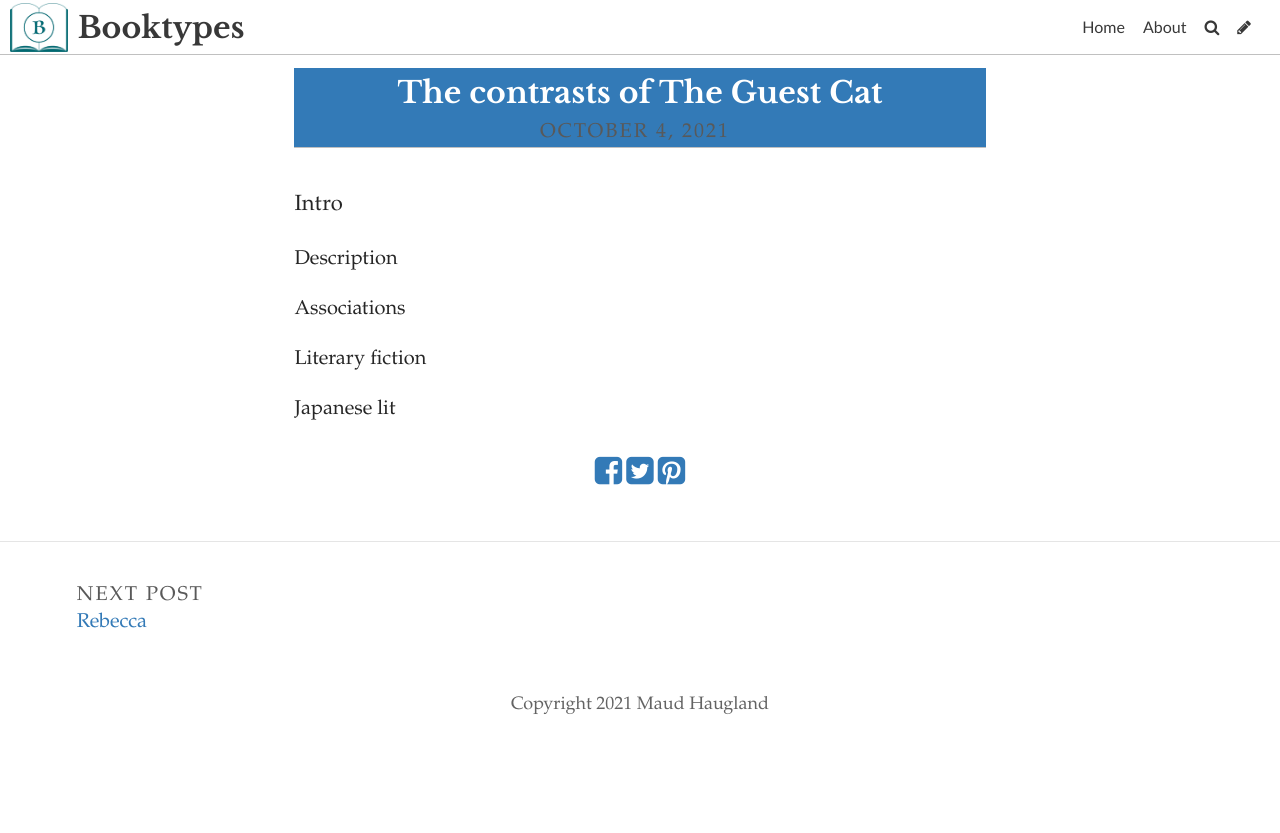
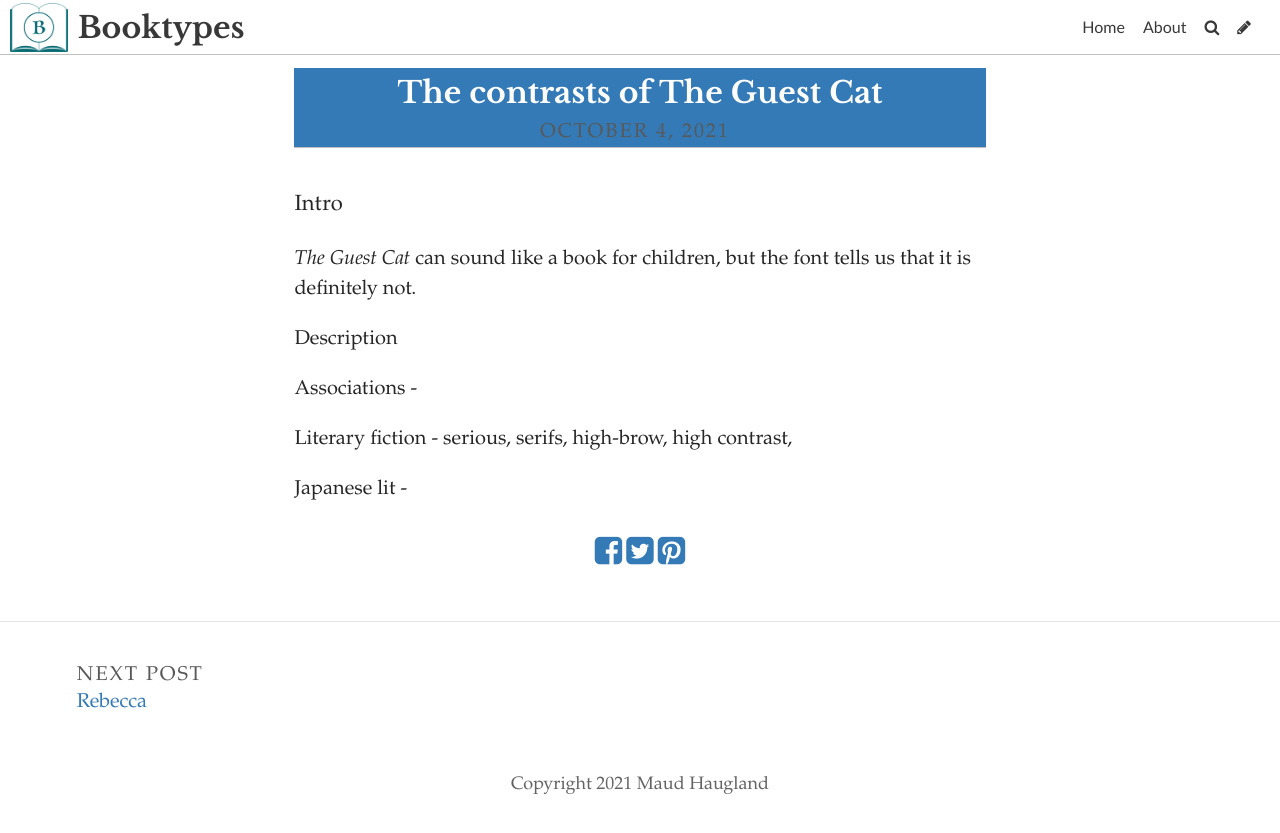
Before and after one commit to maudhaugland/booktypes, a Jekyll site: the page built from _posts/2021-10-04-the-contrasts-of-the-guest-cat.md, in a window 1280 px wide. Shown: the top 833 px of the page. Built offline with Jekyll 4.4.1, drawn with Linux system fonts in a browser that asks for light colours; some web fonts are replaced.

Commit message:
Update Post “2021-10-04-the-contrasts-of-the-guest-cat”

```diff
--- a/_posts/2021-10-04-the-contrasts-of-the-guest-cat.md
+++ b/_posts/2021-10-04-the-contrasts-of-the-guest-cat.md
@@ -7,10 +7,12 @@ comments: false
 ---
 Intro
 
+*The Guest Cat* can sound like a book for children, but the font tells us that it is definitely not.
+
 Description
 
-Associations
+Associations -
 
-Literary fiction
+Literary fiction - serious, serifs, high-brow, high contrast,
 
-Japanese lit
+Japanese lit -
```
